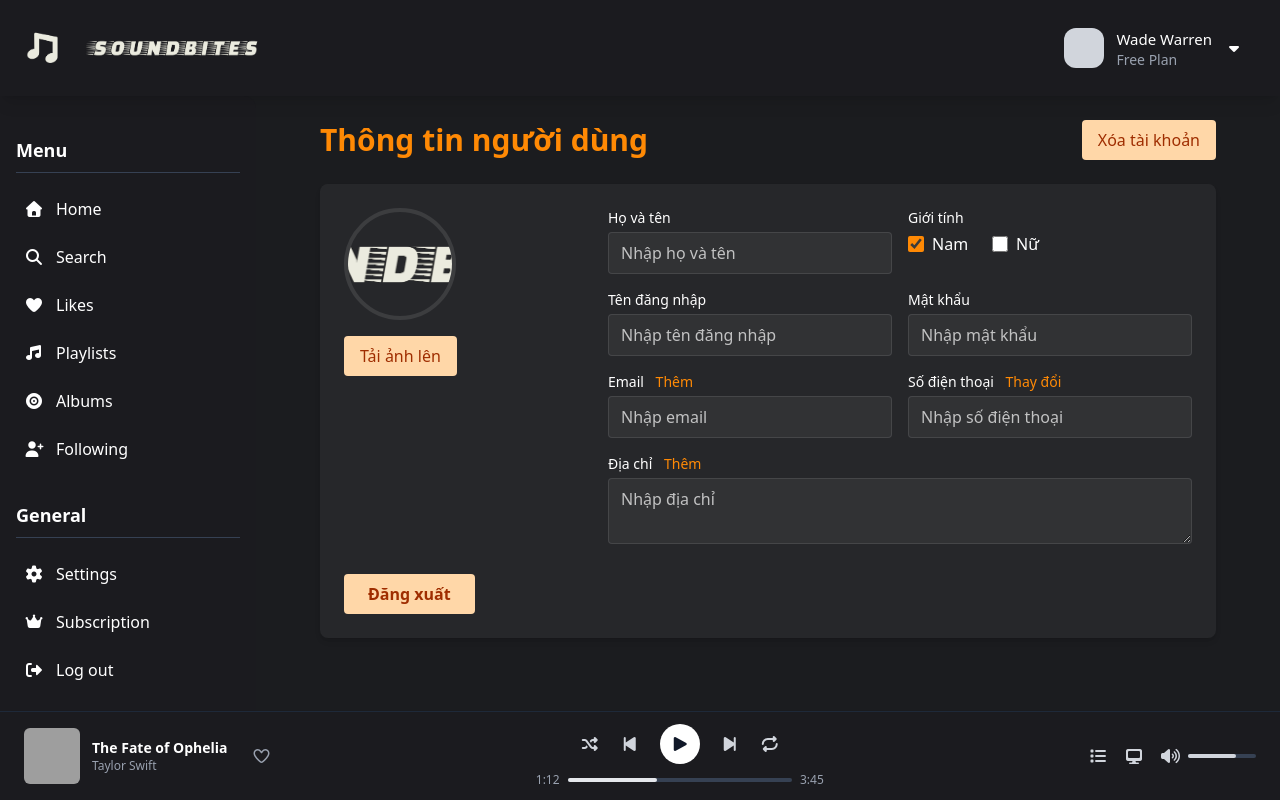
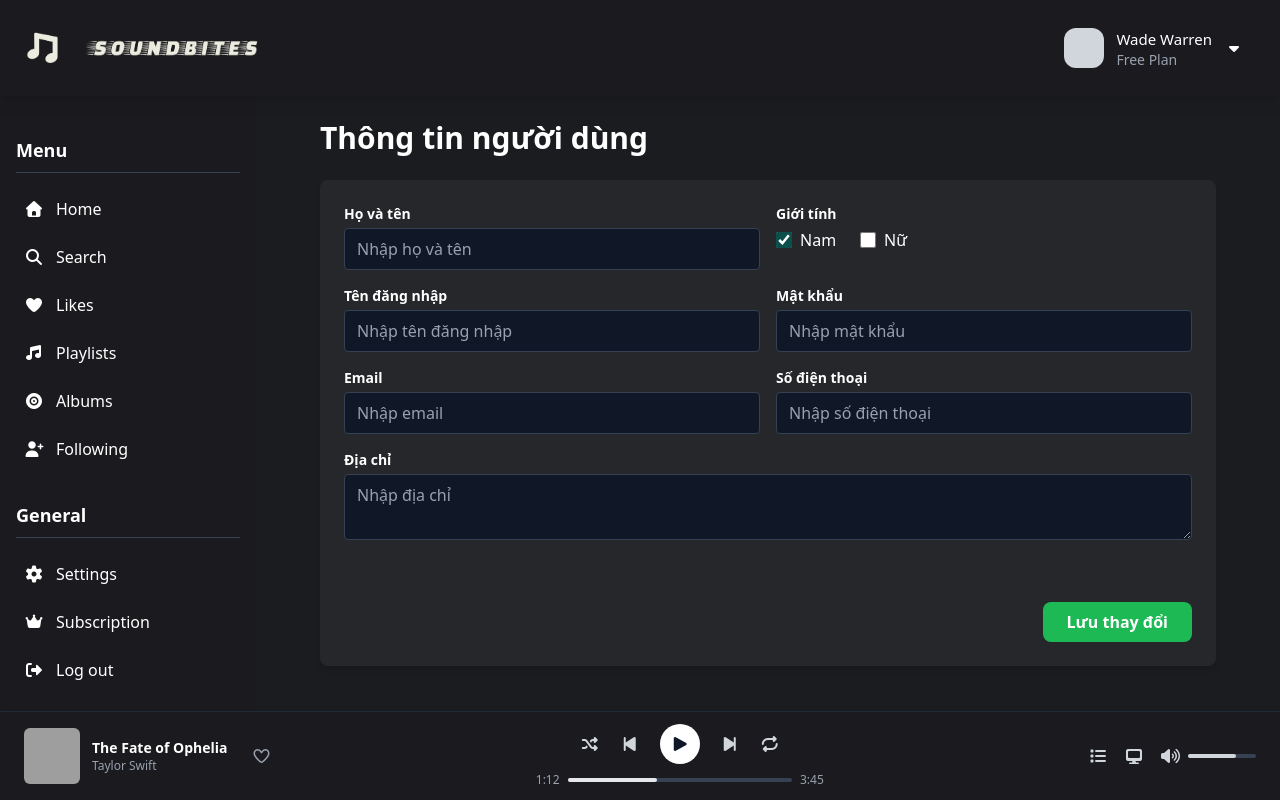
Before and after one commit to Thangdes/IE104, a React (Vite) app in the folder SoundBites/: page /profile in a window 1280 px wide. Shown: the top 800 px of the page. Built offline with nearby package versions, Linux system fonts and the light colour scheme; grey boxes are pictures that could not be loaded.

Commit message:
Chỉnh sửa giao diện trang profile: chữ đậm, màu nút lưu, xóa ghi chú nhỏ

```diff
--- a/SoundBites/src/components/profile/ActionButtons.jsx
+++ b/SoundBites/src/components/profile/ActionButtons.jsx
@@ -3,10 +3,8 @@ import React from "react";
 export default function ActionButtons({ onDelete, onLogout }) {
   return (
     <div className="flex items-center justify-between mb-6">
-      <h1 className="text-3xl font-extrabold text-orange-400">Thông tin người dùng</h1>
-      <div className="flex gap-4">
-        <button onClick={onDelete} className="px-4 py-2 bg-orange-200 text-orange-800 rounded hover:opacity-90">Xóa tài khoản</button>
-      </div>
+  <h1 className="text-3xl font-extrabold text-white font-bold">Thông tin người dùng</h1>
+
     </div>
   );
 }
--- a/SoundBites/src/components/profile/AvatarUpload.jsx
+++ b/SoundBites/src/components/profile/AvatarUpload.jsx
@@ -3,8 +3,8 @@ import React from "react";
 export default function AvatarUpload({ imageUrl = "/name.png", onUpload }) {
   return (
     <div className="flex-shrink-0 flex flex-col items-center md:items-start w-full md:w-60">
-      <img src={imageUrl} alt="avatar" className="w-28 h-28 rounded-full object-cover mb-4 border-4 border-white/10" />
-      <button onClick={onUpload} className="px-4 py-2 bg-orange-200 text-orange-800 rounded">Tải ảnh lên</button>
+      <img src={imageUrl} alt="avatar" className="w-28 h-28 rounded-full object-cover mb-4 border-4 border-gray-700" />
+      <button onClick={onUpload} className="px-4 py-2 bg-gray-800 text-white rounded">Tải ảnh lên</button>
     </div>
   );
 }
--- a/SoundBites/src/components/profile/GenderField.jsx
+++ b/SoundBites/src/components/profile/GenderField.jsx
@@ -4,15 +4,15 @@ import Checkbox from "../ui/Checkbox";
 export default function GenderField({ gender, onChange }) {
   return (
     <div>
-      <label className="block text-sm text-white mb-1">Giới tính</label>
+  <label className="block text-sm text-white mb-1 font-bold">Giới tính</label>
       <div className="flex items-center gap-6 text-white">
-        <label className="flex items-center gap-2">
+        <label className="flex items-center gap-2 text-white ">
           <Checkbox checked={gender === "male"} onChange={(v) => v && onChange("male")} />
-          <span>Nam</span>
+          <span className="font">Nam</span>
         </label>
-        <label className="flex items-center gap-2">
+        <label className="flex items-center gap-2 text-white ">
           <Checkbox checked={gender === "female"} onChange={(v) => v && onChange("female")} />
-          <span>Nữ</span>
+          <span className="font">Nữ</span>
         </label>
       </div>
     </div>
--- a/SoundBites/src/components/profile/ProfileForm.jsx
+++ b/SoundBites/src/components/profile/ProfileForm.jsx
@@ -7,40 +7,40 @@ export default function ProfileForm({ form, onChange, onGenderChange }) {
     <div className="flex-1">
       <div className="grid grid-cols-1 md:grid-cols-2 gap-4">
         <div>
-          <label className="block text-sm text-white mb-1">Họ và tên</label>
+          <label className="block text-sm text-white mb-1 font-bold">Họ và tên</label>
           <Input name="fullName" value={form.fullName} onChange={onChange} placeholder="Nhập họ và tên" />
         </div>
 
         <GenderField gender={form.gender} onChange={onGenderChange} />
 
         <div>
-          <label className="block text-sm text-white mb-1">Tên đăng nhập</label>
+          <label className="block text-sm text-white mb-1 font-bold">Tên đăng nhập</label>
           <Input name="username" value={form.username} onChange={onChange} placeholder="Nhập tên đăng nhập" />
         </div>
 
         <div>
-          <label className="block text-sm text-white mb-1">Mật khẩu</label>
+          <label className="block text-sm text-white mb-1 font-bold">Mật khẩu</label>
           <Input type="password" name="password" value={form.password} onChange={onChange} placeholder="Nhập mật khẩu" />
         </div>
 
         <div>
-          <label className="block text-sm text-white mb-1">Email <span className="text-orange-400 ml-2">Thêm</span></label>
+          <label className="block text-sm text-white mb-1 font-bold">Email</label>
           <Input name="email" value={form.email} onChange={onChange} placeholder="Nhập email" />
         </div>
 
         <div>
-          <label className="block text-sm text-white mb-1">Số điện thoại <span className="text-orange-400 ml-2">Thay đổi</span></label>
+          <label className="block text-sm text-white mb-1 font-bold">Số điện thoại</label>
           <Input name="phone" value={form.phone} onChange={onChange} placeholder="Nhập số điện thoại" />
         </div>
 
         <div className="md:col-span-2">
-          <label className="block text-sm text-white mb-1">Địa chỉ <span className="text-orange-400 ml-2">Thêm</span></label>
+          <label className="block text-sm text-white mb-1 font-bold">Địa chỉ</label>
           <textarea
             name="address"
             value={form.address}
             onChange={onChange}
             placeholder="Nhập địa chỉ"
-            className="w-full bg-white/5 border border-white/10 rounded px-3 py-2 text-white placeholder-white/70"
+            className="w-full bg-gray-900 border border-gray-700 rounded px-3 py-2 text-white placeholder-gray-400"
           />
         </div>
       </div>
--- a/SoundBites/src/components/ui/Checkbox.jsx
+++ b/SoundBites/src/components/ui/Checkbox.jsx
@@ -6,9 +6,7 @@ export default function Checkbox({ checked = false, onChange, className = "", ..
       type="checkbox"
       checked={checked}
       onChange={(e) => onChange && onChange(e.target.checked)}
-      className={
-        `w-4 h-4 rounded accent-orange-400 border-gray-300 focus:outline-none ${className}`
-      }
+      className={`w-4 h-4 rounded border-gray-600 bg-gray-800 accent-teal-900 focus:outline-none ${className}`}
       {...props}
     />
   );
--- a/SoundBites/src/components/ui/Input.jsx
+++ b/SoundBites/src/components/ui/Input.jsx
@@ -6,7 +6,7 @@ const Input = React.forwardRef(({ className = "", type = "text", ...props }, ref
     <input
       ref={ref}
       type={type}
-      className={`w-full bg-white/5 border border-white/10 rounded px-3 py-2 text-white placeholder-white/70 focus:outline-none focus:ring-2 focus:ring-orange-300 ${className}`}
+      className={`w-full bg-gray-900 border border-gray-700 rounded px-3 py-2 text-white placeholder-gray-400 focus:outline-none focus:ring-2 focus:ring-teal-800 ${className}`}
       {...props}
     />
   );
--- a/SoundBites/src/pages/Profile.jsx
+++ b/SoundBites/src/pages/Profile.jsx
@@ -1,5 +1,4 @@
 import React, { useState } from "react";
-import AvatarUpload from "../components/profile/AvatarUpload";
 import ProfileForm from "../components/profile/ProfileForm";
 import ActionButtons from "../components/profile/ActionButtons";
 
@@ -26,13 +25,19 @@ function Profile() {
   const handleUpload = () => {
     alert("Tải ảnh lên chưa được triển khai trong demo");
   };
+  // handlers kept for future use
+  const handleDeleteAccount = () => {};
+  const handleLogout = () => {};
 
-  const handleDeleteAccount = () => {
-    alert("Xóa tài khoản chưa được triển khai");
-  };
-
-  const handleLogout = () => {
-    alert("Đăng xuất (demo)");
+  const handleSave = () => {
+    // For demo: save to localStorage
+    try {
+      localStorage.setItem("userProfile", JSON.stringify(form));
+      alert("Lưu thay đổi thành công (demo)");
+    } catch (e) {
+      console.error(e);
+      alert("Lưu thất bại");
+    }
   };
 
   return (
@@ -40,12 +45,14 @@ function Profile() {
       <ActionButtons onDelete={handleDeleteAccount} onLogout={handleLogout} />
 
       <div className="bg-white/5 p-6 rounded-lg shadow-md">
-        <div className="flex flex-col md:flex-row gap-6">
-          <AvatarUpload onUpload={handleUpload} />
+        <div className="flex flex-col gap-6">
           <ProfileForm form={form} onChange={handleChange} onGenderChange={handleGenderChange} />
-        </div>
-        <div className="mt-6 flex justify-center md:justify-start">
-          <button onClick={handleLogout} className="px-6 py-2 bg-orange-200 text-orange-800 rounded font-semibold">Đăng xuất</button>
+          {/* Nút lưu thay đổi ở cuối */}
+          <div className="flex justify-end mt-8">
+            <button onClick={handleSave} className="px-6 py-2 font-bold" style={{backgroundColor: '#1DB954', color: 'white', borderRadius: '0.5rem'}}>
+              Lưu thay đổi
+            </button>
+          </div>
         </div>
       </div>
     </div>
```
